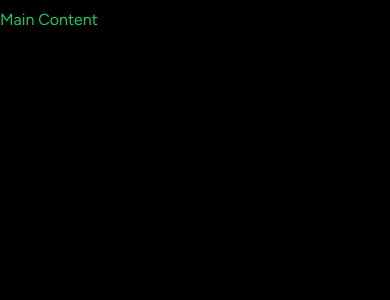
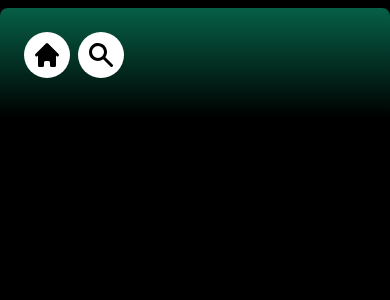
Before and after one commit to y-sun311/BeatExplorer, a Next.js app: page / in a window 390 px wide. Shown: the top 300 px of the page. Built offline with nearby package versions, Linux system fonts and the light colour scheme.

Commit message:
Added header component;Added search/home icon in mobile view.

```diff
--- a/app/(site)/page.tsx
+++ b/app/(site)/page.tsx
@@ -1,6 +1,13 @@
+import Header from "@/components/Header";
+
+
 
 export default function Home() {
   return (
-   <div className="text-green-500">Main Content</div>
+   <div className="rounded-lg w-full h-full overflow-hidden overflow-y-auto bg-netural-900">
+   <Header>
+    Header
+   </Header>
+   </div>
   );
 }
--- /dev/null
+++ b/components/Header.tsx
@@ -0,0 +1,50 @@
+"use client";
+
+import { useRouter } from "next/navigation";
+import { HiHome, HiSearch } from "react-icons/hi";
+import { RxCaretLeft, RxCaretRight } from "react-icons/rx";
+import { twMerge } from "tailwind-merge";
+
+
+interface HeaderProps{
+    children?: React.ReactNode;
+    className?: string;
+
+}
+
+
+
+
+const Header: React.FC<HeaderProps> = ({children, className}) => {
+
+    const router = useRouter();
+
+    const handleLogout = () => {
+    }
+    return (
+        <div className={twMerge('h-fit bg-gradient-to-b from-emerald-800 p-6')}>
+            <div className="w-fuull mb-4 flex item-center justify-between">
+                <div className="hidden md:flex gap-x-2 items-center">
+                    <button onClick={() => router.back()} className="rounded-full bg-black flex item-center justify-center hover:opacity-75 transition">
+                        <RxCaretLeft size={30} className="text-white"/>
+                    </button>
+                    <button className="rounded-full bg-black flex item-center justify-center hover:opacity-75 transition">
+                        <RxCaretRight onClick={() => router.forward} size={30} className="text-white"/>
+                    </button>
+                </div>
+                <div className="flex md:hidden gap-x-2 items-center">
+                    <button className="bg-white flex item-center p-2 rounded-full transition hover:opacity-75">
+                        <HiHome className="text-black" size={30}/>
+                    </button>
+                    <button className="bg-white flex item-center p-2 rounded-full transition hover:opacity-75">
+                        <HiSearch className="text-black" size={30}/>
+                    </button>
+                </div>
+            </div>
+        </div>
+    )
+
+}
+
+
+export default Header;
```
